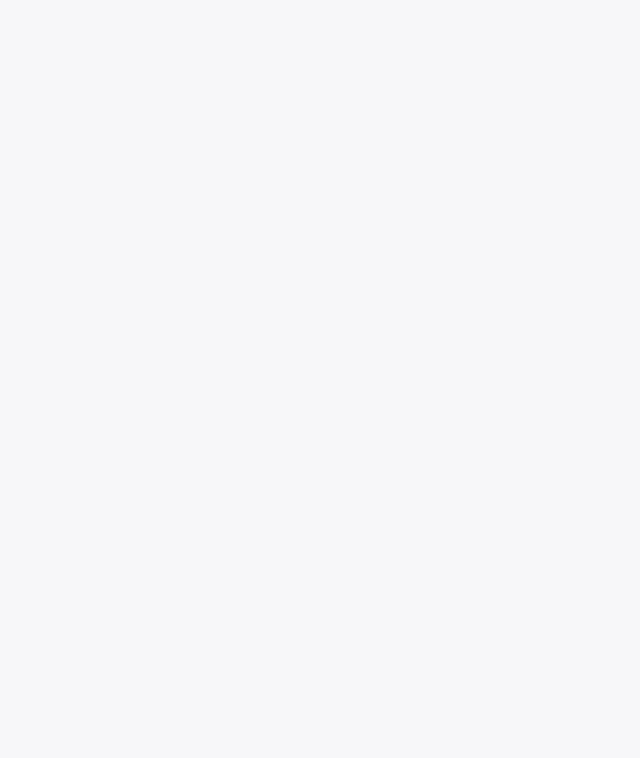
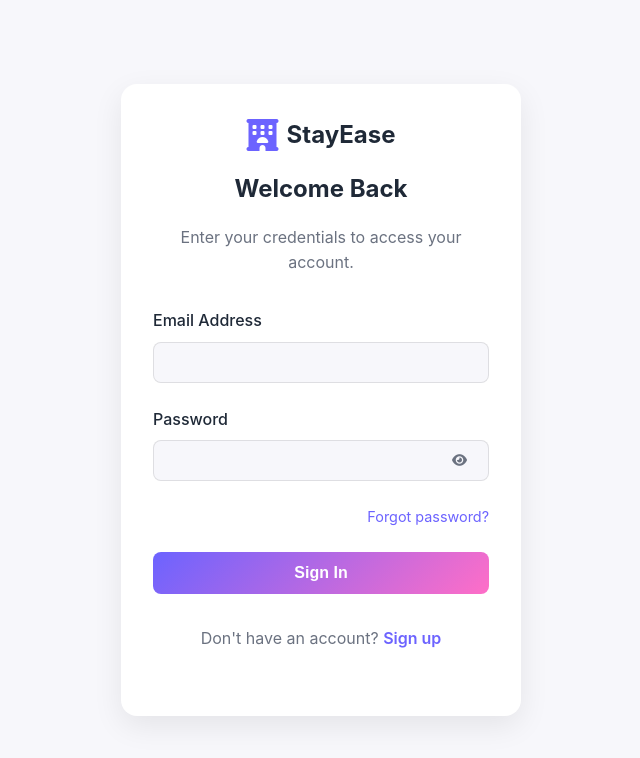
Before and after one commit to animeshanand1/Hotel-booking-website, a React (Vite) app: page /login in a window 1280 px wide. Before the commit this address had no page. Shown: the top 758 px of the page, without its empty margins (319-959 px from the left). Built offline with nearby package versions, Linux system fonts and the light colour scheme.

Commit message:
added login page and its route

```diff
--- a/src/App.jsx
+++ b/src/App.jsx
@@ -3,6 +3,7 @@
 import MainLayout from "./layout/MainLayout/MainLayout";
 import HomePage from "./pages/HomePage/HomePage";
 import HotelDetailsPage from "./pages/HotelDetailsPage/HotelDetailsPage";
+import Login from "./pages/Auth/Login";
 function App() {
   return (
     <div className="App">
@@ -12,6 +13,7 @@
             <Route path="/" element={<HomePage />}/>
             <Route path="/hotel/:hotelId" element={<HotelDetailsPage />} />
           </Route>
+          <Route path="/login" element={<Login />} />
         </Routes>
       </Router>
     </div>
--- /dev/null
+++ b/src/pages/Auth/Login.jsx
@@ -0,0 +1,74 @@
+import React, { useState } from "react";
+import styles from "./Login.module.css";
+import { Link } from "react-router-dom";
+
+const Login = () => {
+  const [email, setEmail] = useState("");
+  const [password, setPassword] = useState("");
+  const [showPassword, setShowPassword] = useState(false);
+
+  const handleSubmit = (e) => {
+    e.preventDefault();
+
+    console.log("Email:", email, "Password:", password);
+  };
+
+  return (
+    <div className={styles.container}>
+      <div className={styles.card}>
+        <div className={styles.brand}>
+          <i className="fa-solid fa-hotel" />
+          <h1>StayEase</h1>
+        </div>
+        <h2>Welcome Back</h2>
+        <p>Enter your credentials to access your account.</p>
+        <form onSubmit={handleSubmit}>
+          <div className={styles.inputGroup}>
+            <label htmlFor="email">Email Address</label>
+            <input
+              type="email"
+              id="email"
+              value={email}
+              onChange={(e) => setEmail(e.target.value)}
+              required
+            />
+          </div>
+          <div className={styles.inputGroup}>
+            <label htmlFor="password">Password</label>
+            <div className={styles.passwordInputWrapper}>
+              <input
+                type={showPassword ? "text" : "password"}
+                id="password"
+                value={password}
+                onChange={(e) => setPassword(e.target.value)}
+                required
+              />
+              <button
+                type="button"
+                className={styles.eyeIcon}
+                onClick={() => setShowPassword(!showPassword)}
+              >
+                <i className={`fa-solid ${showPassword ? "fa-eye-slash" : "fa-eye"}`}></i>
+              </button>
+            </div>
+          </div>
+          <div className={styles.actions}>
+            <Link to="/forgot-password" className={styles.forgotPassword}>
+              Forgot password?
+            </Link>
+          </div>
+          <button type="submit" className={styles.loginButton}>
+            Sign In
+          </button>
+        </form>
+        <div className={styles.signUp}>
+          <p>
+            Don't have an account? <Link to="/signup">Sign up</Link>
+          </p>
+        </div>
+      </div>
+    </div>
+  );
+};
+
+export default Login;
--- /dev/null
+++ b/src/pages/Auth/Login.module.css
@@ -0,0 +1,121 @@
+.container {
+  display: flex;
+  justify-content: center;
+  align-items: center;
+  min-height: 100vh;
+  background-color: var(--bg);
+}
+
+.card {
+  background-color: var(--card);
+  padding: 2rem;
+  border-radius: var(--radius);
+  box-shadow: var(--shadow);
+  width: 100%;
+  max-width: 400px;
+  text-align: center;
+}
+
+.brand {
+  display: flex;
+  justify-content: center;
+  align-items: center;
+  gap: 0.5rem;
+  margin-bottom: 1rem;
+}
+
+.brand i {
+  font-size: 2rem;
+  color: var(--primary);
+}
+
+.brand h1 {
+  font-size: 1.5rem;
+  margin: 0;
+}
+
+.card h2 {
+  margin-top: 0;
+  margin-bottom: 0.5rem;
+}
+
+.card p {
+  color: var(--muted);
+  margin-bottom: 2rem;
+}
+
+.inputGroup {
+  text-align: left;
+  margin-bottom: 1.5rem;
+}
+
+.inputGroup label {
+  display: block;
+  margin-bottom: 0.5rem;
+  font-weight: 500;
+}
+
+.inputGroup input {
+  width: 100%;
+  padding: 0.75rem;
+  border: 1px solid rgba(0, 0, 0, 0.1);
+  border-radius: 8px;
+  background-color: var(--bg);
+  color: var(--text);
+}
+
+.passwordInputWrapper {
+  position: relative;
+}
+
+.eyeIcon {
+  position: absolute;
+  top: 0;
+  right: 1rem;
+  height: 100%;
+  background: none;
+  border: none;
+  cursor: pointer;
+  color: var(--muted);
+  display: flex;
+  align-items: center;
+}
+
+.actions {
+  display: flex;
+  justify-content: flex-end;
+  margin-bottom: 1.5rem;
+}
+
+.forgotPassword {
+  color: var(--primary);
+  text-decoration: none;
+  font-size: 0.9rem;
+}
+
+.loginButton {
+  width: 100%;
+  padding: 0.75rem;
+  border: none;
+  border-radius: 8px;
+  background: var(--grad);
+  color: white;
+  font-size: 1rem;
+  font-weight: 600;
+  cursor: pointer;
+  transition: filter 0.2s ease;
+}
+
+.loginButton:hover {
+  filter: brightness(1.1);
+}
+
+.signUp {
+  margin-top: 2rem;
+}
+
+.signUp a {
+  color: var(--primary);
+  text-decoration: none;
+  font-weight: 600;
+}
```
